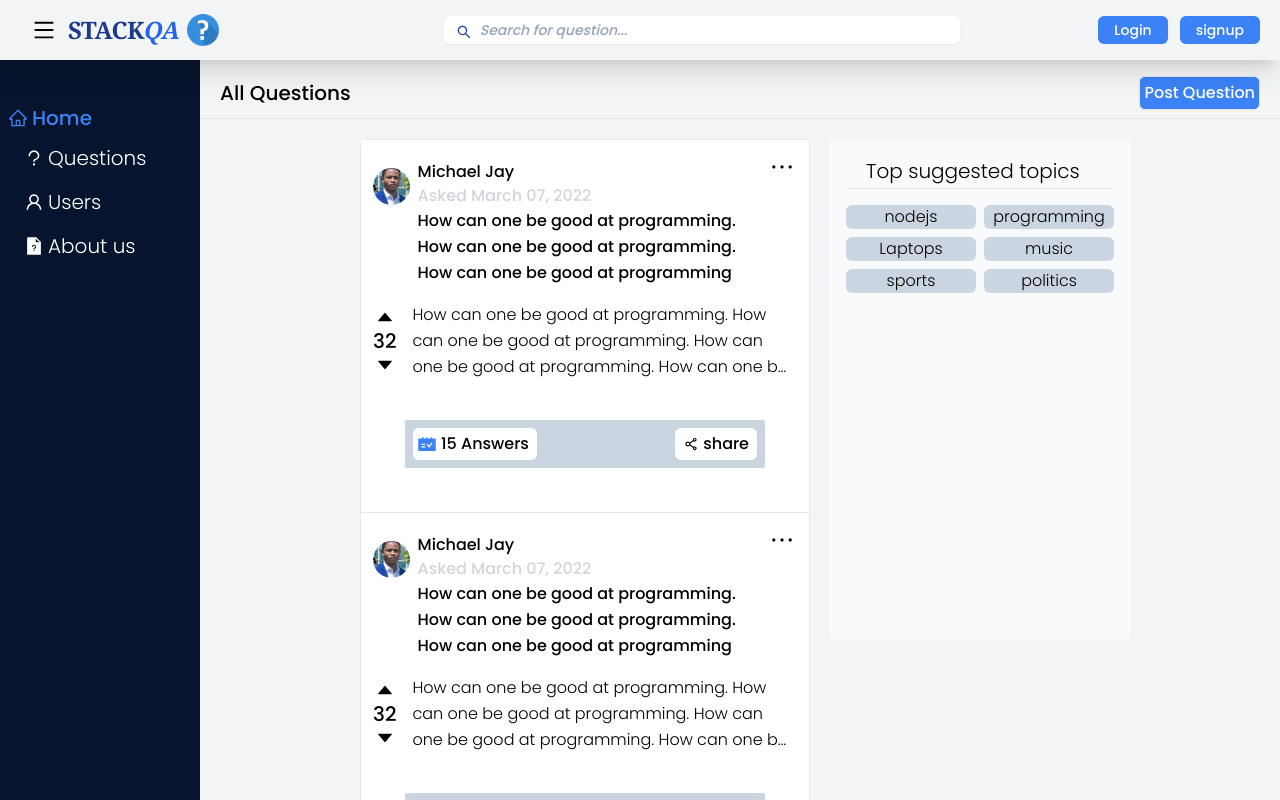
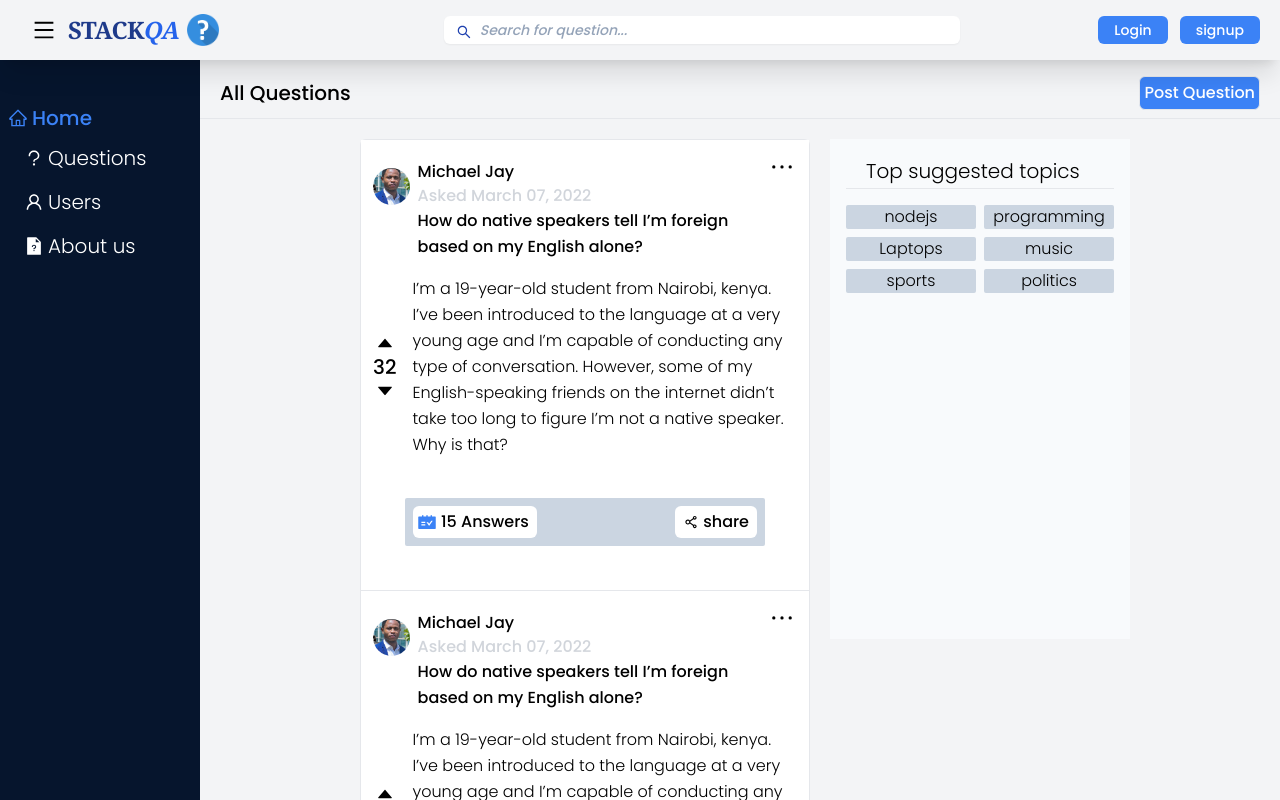
Before and after one commit to THE-Jitu-Assignments-Repo/week-9, a React (Vite) app in the folder stackqa/: page /question in a window 1280 px wide. Shown: the top 800 px of the page. Built offline with nearby package versions, Linux system fonts and the light colour scheme.

Commit message:
Added a template question with an answer and some styling

```diff
--- a/stackqa/src/components/cards/comment/Comment.jsx
+++ b/stackqa/src/components/cards/comment/Comment.jsx
@@ -13,7 +13,7 @@ function Comment() {
           <div className="p-2 justify-between flex-grow flex-wrap">
             <div>Russel Jay</div>
             <span className="text-gray-300 text-ellipsis">
-              March 07, 2022
+              December 01, 2022
             </span>
             <h5 className="leading-relaxed max-w-md hover:text-blue-500">
               How can one be good at programming. How can one be good at
--- a/stackqa/src/components/cards/questionCard/QuestionArticle.jsx
+++ b/stackqa/src/components/cards/questionCard/QuestionArticle.jsx
@@ -30,8 +30,7 @@ function QuestionArticle() {
             Asked March 07, 2022
           </span>
           <h3 className="leading-relaxed max-w-md hover:text-blue-500">
-            How can one be good at programming. How can one be good at
-            programming. How can one be good at programming
+            How do native speakers tell I’m foreign based on my English alone?
           </h3>
         </div>
         <div>
@@ -71,11 +70,12 @@ function QuestionArticle() {
           />
         </div>
         <div className="p-2 justify-between flex-grow flex-wrap">
-          <h3 className="leading-relaxed max-w-md font-extralight line-clamp-3">
-            How can one be good at programming. How can one be good at
-            programming. How can one be good at programming. How can one be good
-            at programming ... How can one be good at programming. How can one
-            be good at programming
+          <h3 className="leading-relaxed max-w-md font-extralight line-clamp-none">
+            I’m a 19-year-old student from Nairobi, kenya. I’ve been introduced
+            to the language at a very young age and I’m capable of conducting
+            any type of conversation. However, some of my English-speaking
+            friends on the internet didn’t take too long to figure I’m not a
+            native speaker. Why is that?
           </h3>
         </div>
       </div>
@@ -88,10 +88,11 @@ function QuestionArticle() {
             <AiFillSchedule className="text-blue-500" size={20} />
             <span className="pr-1 pl-1">15 Answers</span>
           </div>
-          <div className="p-1 flex items-center bg-white rounded-md hover:text-white hover:bg-blue-300 cursor-pointer">
-            <span className="pr-1 pl-1 flex items-center gap-1">
+          <div className="p-1  flex items-center bg-white rounded-md hover:text-white hover:bg-blue-300 cursor-pointer">
+            <span className="pr-1 pl-1 flex items-center gap-1 ">
               <AiOutlineShareAlt /> share
             </span>
+
           </div>
         </div>
       </div>
--- a/stackqa/src/pages/profile/Profile.jsx
+++ b/stackqa/src/pages/profile/Profile.jsx
@@ -1,6 +1,5 @@
 import React from "react";
-import { AiFillFileText, AiOutlineFilter, AiOutlineUser } from "react-icons/ai";
-import Questions from "../questions/Questions";
+import {  AiOutlineFilter } from "react-icons/ai";
 
 function Profile() {
   return (
@@ -8,7 +7,7 @@ function Profile() {
       <div className="w-full mx-auto my-auto bg-blue-500 p-18">
         <div className="rounded-full  w-[10%]  top-36 ml-4 flex items-center justify-center relative shadow-lg hover:shadow-blue-300">
           <div className="grid place-items-center">
-              <img src="../../../public/assets/pic.png" alt="pic" className="rounded-full w-full" />
+              <img src="/assets/pic.png" alt="pic" className="rounded-full w-full" />
           </div>
         </div>
         <div className="flex pl-44">
--- a/stackqa/src/pages/questions/Questions.jsx
+++ b/stackqa/src/pages/questions/Questions.jsx
@@ -34,6 +34,7 @@ function Questions() {
       <hr />
       <div className="w-full grid grid-cols-2 gap-5 pl-40">
         <section className="border mt-5 min-h-screen bg-slate-50 mb-4 rounded-md flex-col flex">
+          {/* map post here */}
           <QuestionArticle />
           <QuestionArticle />
           <QuestionArticle />
@@ -45,7 +46,7 @@ function Questions() {
             <span className="leading-relaxed pl-5">Top suggested topics</span>
           </div>
           <div className="grid border-t h-auto grid-rows-3 grid-cols-2 gap-2 pt-4">
-            {options?.map(opt=><button className="text-black  font-extralight  bg-slate-300 pr-1 pl-1 rounded-md outline-none hover:bg-blue-200 hover:text-white">{opt.value}</button>)}
+            {options?.map(opt=><button className="text-black  font-extralight  bg-slate-300 pr-1 pl-1 rounded-sm outline-none hover:bg-blue-200 hover:text-white">{opt.value}</button>)}
           </div>
         </section>
       </div>
```
